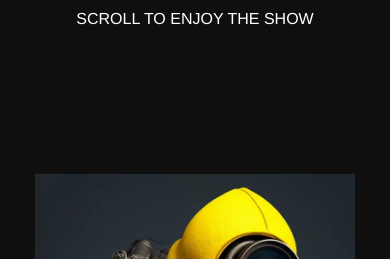
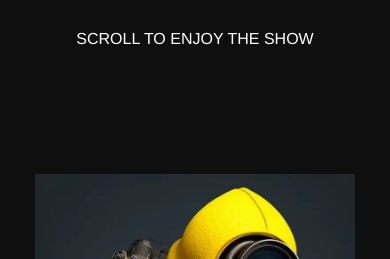
Before and after one commit to Marvelousmicheal/my-prelanding-page, a website built with Vite: page index.html in a window 390 px wide. Shown: the top 259 px of the page. Built offline with nearby package versions, Linux system fonts and the light colour scheme; files whose address does not match are found by name.

Commit message:
nothing much there to make it reponsive

```diff
--- a/style.scss
+++ b/style.scss
@@ -181,5 +181,8 @@ padding-top: 10px;
                                                                     bottom: 186px;
 right: 0px;
 left: 40px;                                                               }
+.scroll{
+    padding-top:30px;
+}
     }
 }
```
Also changed, not shown: style.css, 1 other file.
